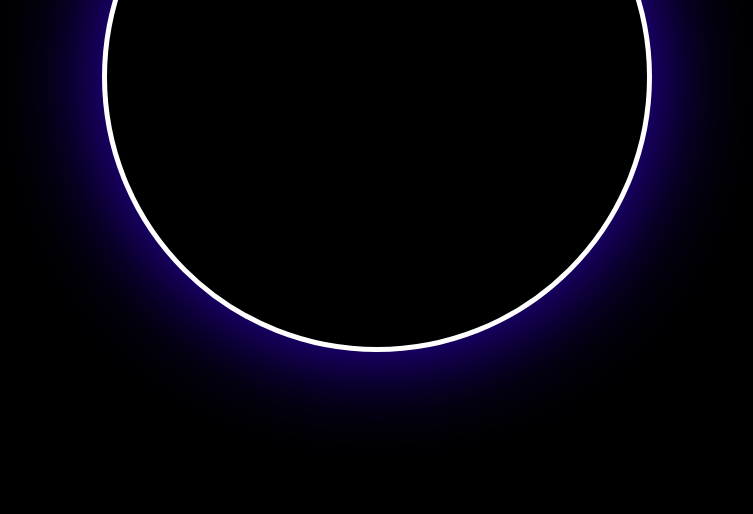
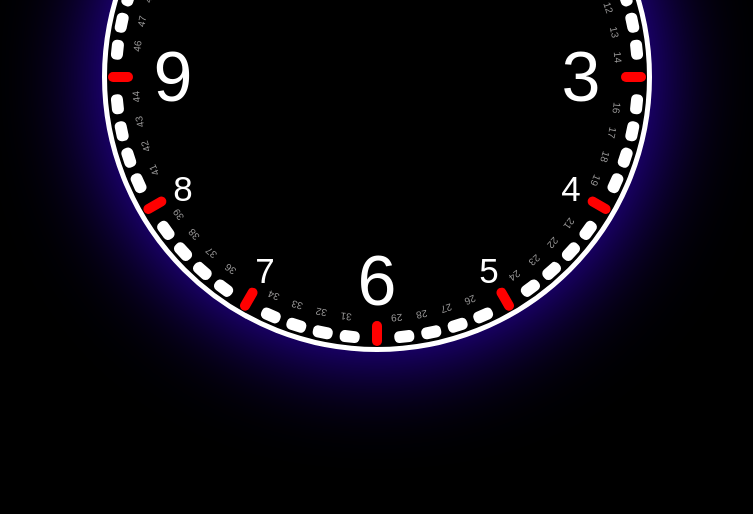
Before and after one commit to duvindunishad/analog-clock, a plain HTML site: page index.html in a window 1280 px wide. Shown: the part 323-837 px from the top of the page, without its empty margins (263-1016 px from the left). Before the commit the page ends 800 px from the top, so only its background shows below. Drawn offline with Linux system fonts and the light colour scheme.

Commit message:
create clock hours and bar seconds

```diff
--- a/index.html
+++ b/index.html
@@ -10,6 +10,8 @@
     <div class="container">
         <div class="clock">
             <div class="wrapper">
+                <div class="number-hours"></div>
+                <div class="clock-bar-second"></div>
             </div>
             </div>
         </div>
--- a/script.js
+++ b/script.js
@@ -0,0 +1,17 @@
+const numberHours = document.querySelector('.number-hours');
+const clockBarSeconds = document.querySelector('.clock-bar-second');
+
+const numberElement = [];
+const clockBarSecondsElement = [];
+
+for(let i = 1; i <=12; i++){
+    numberElement.push(`<span style="--index:${i}"><p>${i}</p></span>`)
+}
+
+numberHours.insertAdjacentHTML("afterbegin", numberElement.join(""));
+
+for(let i = 1; i <=60; i++){
+    clockBarSecondsElement.push(`<span style="--index:${i}"><p><h>${i}</h></p></span>`)
+}
+
+clockBarSeconds.insertAdjacentHTML("afterbegin", clockBarSecondsElement.join(""));
--- a/styles.css
+++ b/styles.css
@@ -61,3 +61,52 @@ body{
     justify-content: center;
     align-items: center;
 }
+.number-hours{
+    position: absolute;
+    width: 100%;
+    height: 100%;
+    border-radius: 50%;
+}
+.number-hours span{
+    position: absolute;
+    transform: rotate(calc(var(--index)*30deg));
+    inset: 6px;
+    text-align: center;
+}
+.number-hours span p {
+    font-size: 35px;
+    transform: rotate(calc(var(--index)*-30deg));
+    color: white;
+}
+.number-hours span:nth-child(3n) p {
+    font-family: fantasy;
+    font-size: 70px;
+}
+.clock-bar-second span{
+    position: absolute;
+    transform: rotate(calc(var(--index)*6deg));
+    inset: -20px;
+    text-align: center;
+}
+.clock-bar-second span p {
+    display: inline-block;
+    width: 20px;
+    height: 12px;
+    background: white;
+    transform: translateY(1px);
+    border-radius: 5px;
+}
+.clock-bar-second span h {
+    font-size: 10px;
+    color: rgb(155, 154, 154);
+    position: absolute;
+    transform: translateY(20px);
+}
+.clock-bar-second span:nth-child(5n) h{
+    font-size: 0px;
+}
+.clock-bar-second span:nth-child(5n) p{
+    background: red;
+    width: 10px;
+    height: 25px;
+}
```
